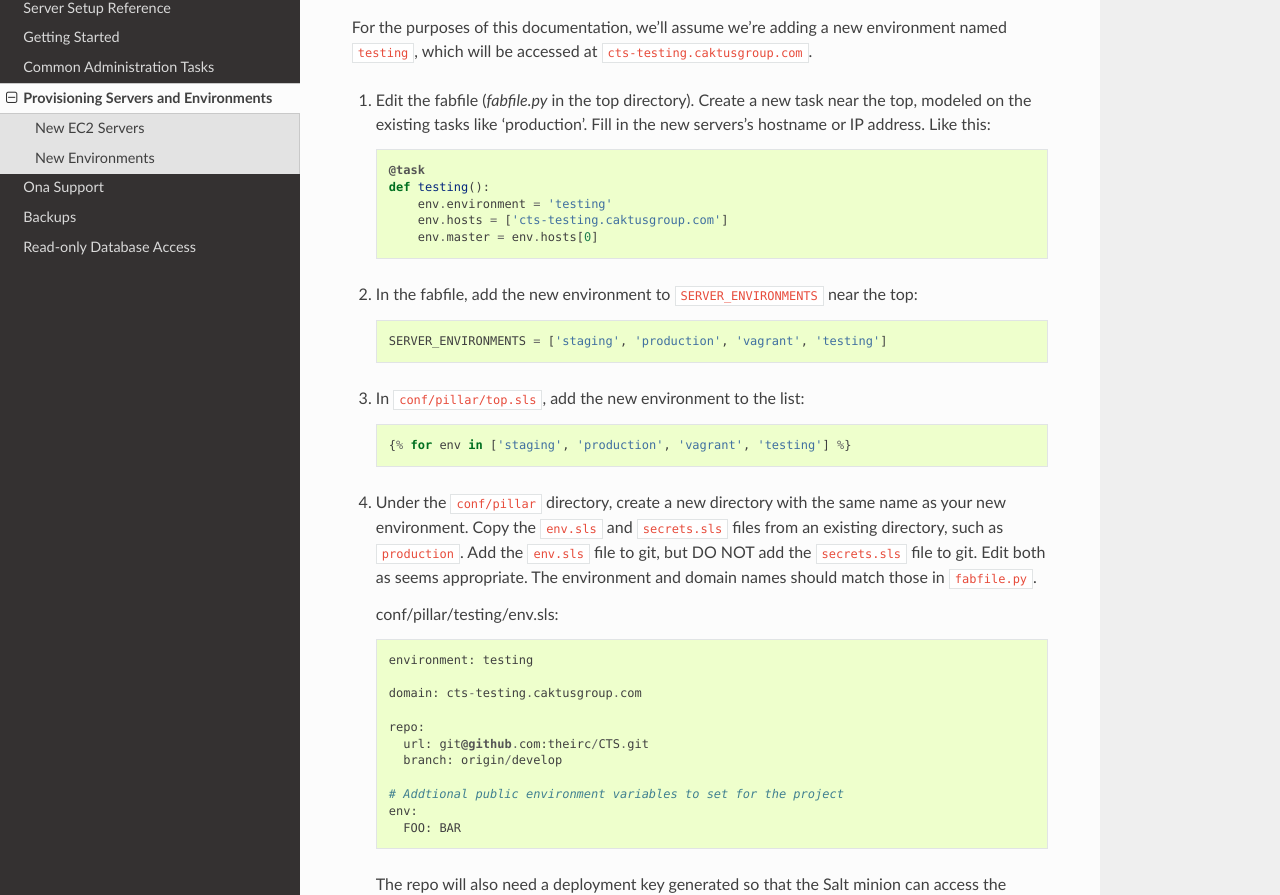
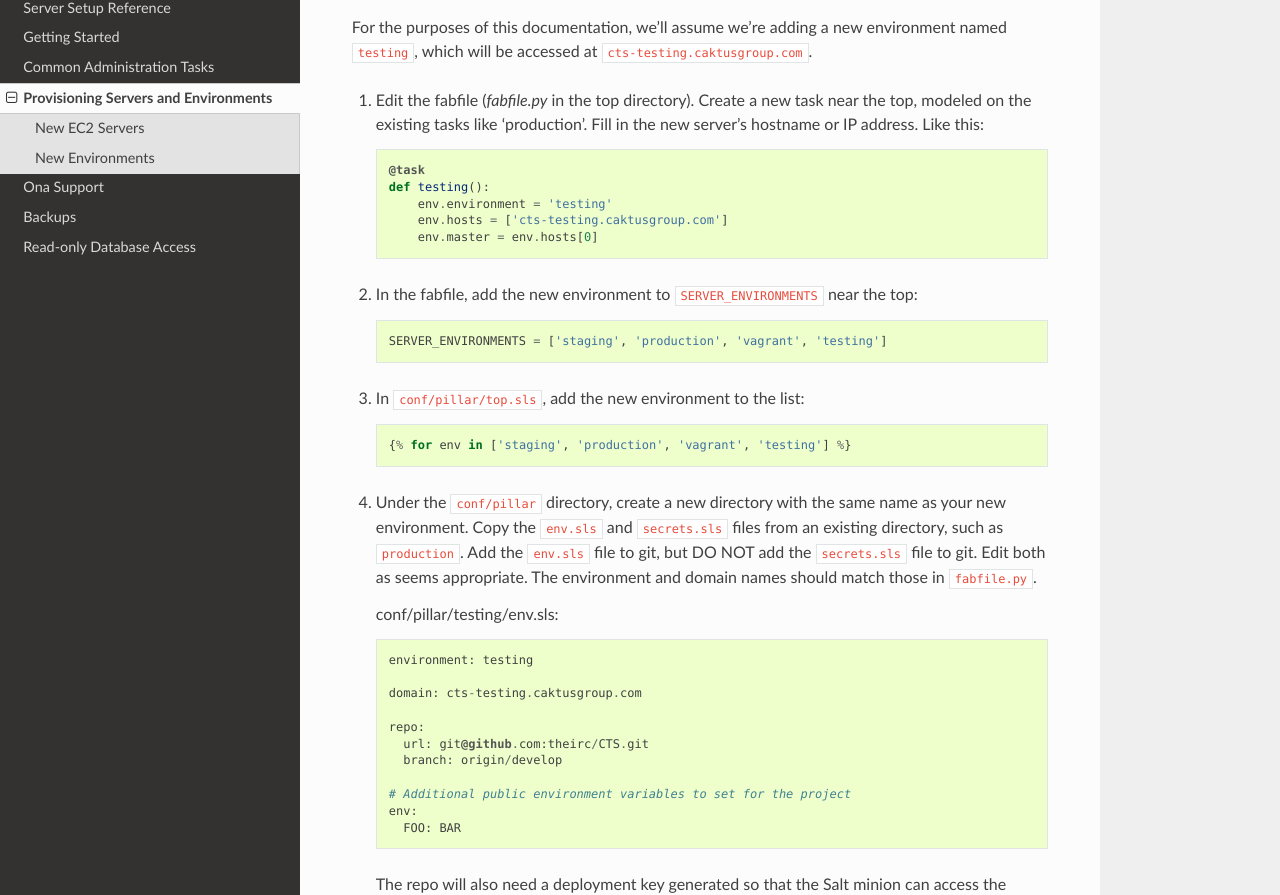
Before and after one commit to theirc/CTS-ircdeploy, a Sphinx documentation site: the page built from docs/new_environments.rst, in a window 1280 px wide and 1400 px high, scrolled down 1197 px. Shown: the part 167-1062 px from the top of the window. Built offline with Sphinx 7.4.7 and the Read the Docs theme 2.0.0, drawn with Linux system fonts in a browser that asks for light colours.

Commit message:
spell check

```diff
--- a/docs/new_environments.rst
+++ b/docs/new_environments.rst
@@ -67,7 +67,7 @@ at ``cts-testing.caktusgroup.com``.
 #. Edit the fabfile (`fabfile.py` in the top directory).
    Create a new task near the top, modeled
    on the existing tasks like 'production'.  Fill in
-   the new servers's hostname or IP address.  Like this::
+   the new server's hostname or IP address.  Like this::
 
         @task
         def testing():
@@ -100,7 +100,7 @@ at ``cts-testing.caktusgroup.com``.
           url: git@github.com:theirc/CTS.git
           branch: origin/develop
 
-        # Addtional public environment variables to set for the project
+        # Additional public environment variables to set for the project
         env:
           FOO: BAR
 
--- a/docs/overview.rst
+++ b/docs/overview.rst
@@ -56,7 +56,7 @@ completely independent data. Each copy is called an `instance`.
 All the instances on a server are running the same code, but they
 run in different processes and use different databases.
 
-An nginx server receives incoming requests and routes them to the
+An Nginx server receives incoming requests and routes them to the
 appropriate instance based on the first part of the URL path.  E.g.
 ``https://cts.rescue.org/IQ/`` might go to an instance for Iraq, while
 ``https://cts.rescue.org/TR/`` might go to an instance for Turkey.
--- a/docs/server-setup.rst
+++ b/docs/server-setup.rst
@@ -46,7 +46,7 @@ Incoming HTTP requests are received by the Nginx web server.
 for CTS.
 
 Nginx serves static files itself, and routes dynamic requests to
-the approprate backend processes.  It uses the request URL path
+the appropriate backend processes.  It uses the request URL path
 to determine how to handle each request.
 
 Nginx is started by an init.d script. There is only one
@@ -101,7 +101,7 @@ Only one logical Supervisor process runs on a server.
 Rabbit MQ
 ~~~~~~~~~
 
-Rabbit MQ provides reliable asynchronous message queueing among
+Rabbit MQ provides reliable asynchronous message queuing among
 Celery's processes.
 
 Rabbit MQ is started by an init.d script.
--- a/docs/tasks.rst
+++ b/docs/tasks.rst
@@ -45,7 +45,7 @@ Running a deploy does several things:
    basically mean everything in the git repository that is
    outside of the `conf` directory.)
 
-#. Run the usual Django deploy-time commmands such as `collectstatic` and
+#. Run the usual Django deploy-time commands such as `collectstatic` and
    `syncdb --migrate`.
 
 #. Restart the servers
```
